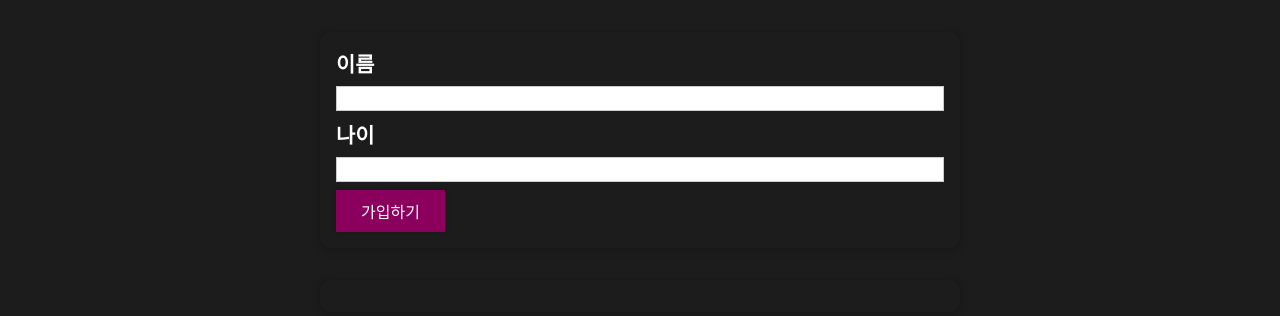
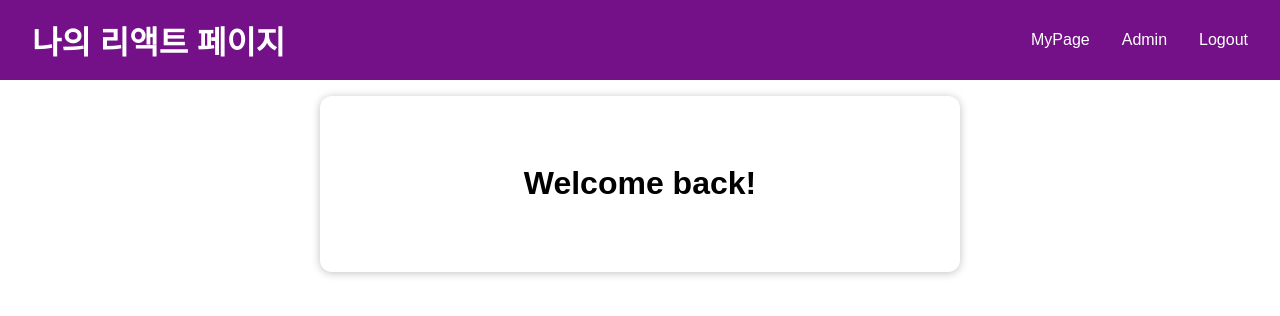
Before and after one commit to sedica3340/react-study-202406, a React (Create React App) app: page / in a window 1280 px wide. Shown: the top 316 px of the page. Built offline with nearby package versions, Linux system fonts and the light colour scheme.

Commit message:
뭔가 시작함

```diff
--- a/src/App.js
+++ b/src/App.js
@@ -1,29 +1,21 @@
-import React, { useRef, useState } from "react";
-import "./App.css";
-import AddUsers from "./components/Users/AddUsers";
-import UserList from "./components/Users/UserList";
+import React, { useRef, useState } from 'react';
+import './App.css';
+import MainHeader from './components/SideEffect/MainHeader';
+import Login from './components/SideEffect/Login';
+import Home from './components/SideEffect/Home';
+
 
 const App = () => {
-    const [userList, setUserList] = useState([]);
-    const count = useRef(1);
 
-    const addUserHandler = (user) => {
-        count.current++;
-
-        console.log('count: ', count.current);
-
-        console.log(user);
-        setUserList((prev) => [
-            ...prev,
-            { ...user, id: Math.random().toString() },
-        ]);
-    };
-    return (
-        <>
-            <AddUsers onAddUser={addUserHandler} />
-            <UserList users={userList} />
-        </>
-    );
+  return (
+    <>
+      <MainHeader />
+      <main>
+        <Home />
+        {/* <Login/> */}
+      </main>
+    </>
+  );
 };
 
 export default App;
--- /dev/null
+++ b/src/components/SideEffect/Home.js
@@ -0,0 +1,14 @@
+import React from 'react';
+
+import Card from '../UI/Card';
+import styles from './Home.module.css';
+
+const Home = () => {
+  return (
+    <Card className={styles.home}>
+      <h1>Welcome back!</h1>
+    </Card>
+  );
+};
+
+export default Home;
--- /dev/null
+++ b/src/components/SideEffect/Home.module.css
@@ -0,0 +1,7 @@
+.home {
+    width: 90%;
+    max-width: 40rem;
+    padding: 3rem;
+    margin: 2rem auto;
+    text-align: center;
+  }
--- /dev/null
+++ b/src/components/SideEffect/Login.js
@@ -0,0 +1,84 @@
+import React, { useState } from 'react';
+
+import Card from '../UI/Card';
+import styles from './Login.module.css';
+import Button from '../UI/Button';
+
+const Login = ({ onLogin }) => {
+  const [enteredEmail, setEnteredEmail] = useState('');
+  const [emailIsValid, setEmailIsValid] = useState();
+  const [enteredPassword, setEnteredPassword] = useState('');
+  const [passwordIsValid, setPasswordIsValid] = useState();
+  const [formIsValid, setFormIsValid] = useState(false);
+
+  const emailChangeHandler = (e) => {
+    setEnteredEmail(e.target.value);
+
+    setFormIsValid(
+      e.target.value.includes('@') && enteredPassword.trim().length > 6
+    );
+  };
+
+  const passwordChangeHandler = (e) => {
+    setEnteredPassword(e.target.value);
+
+    setFormIsValid(
+      e.target.value.trim().length > 6 && enteredEmail.includes('@')
+    );
+  };
+
+  const validateEmailHandler = () => {
+    setEmailIsValid(enteredEmail.includes('@'));
+  };
+
+  const validatePasswordHandler = () => {
+    setPasswordIsValid(enteredPassword.trim().length > 6);
+  };
+
+  const submitHandler = (e) => {
+    e.preventDefault();
+    onLogin(enteredEmail, enteredPassword);
+  };
+
+  return (
+    <Card className={styles.login}>
+      <form onSubmit={submitHandler}>
+        <div
+          className={`${styles.control} ${
+            emailIsValid === false ? styles.invalid : ''
+          }`}
+        >
+          <label htmlFor="email">E-Mail</label>
+          <input
+            type="email"
+            id="email"
+            value={enteredEmail}
+            onChange={emailChangeHandler}
+            onBlur={validateEmailHandler}
+          />
+        </div>
+        <div
+          className={`${styles.control} ${
+            passwordIsValid === false ? styles.invalid : ''
+          }`}
+        >
+          <label htmlFor="password">Password</label>
+          <input
+            type="password"
+            id="password"
+            value={enteredPassword}
+            onChange={passwordChangeHandler}
+            onBlur={validatePasswordHandler}
+          />
+        </div>
+        <div className={styles.actions}>
+          <Button type="submit" className={styles.btn} disabled={!formIsValid}>
+            Login
+          </Button>
+        </div>
+      </form>
+    </Card>
+  );
+};
+
+export default Login;
--- /dev/null
+++ b/src/components/SideEffect/Login.module.css
@@ -0,0 +1,56 @@
+.login {
+    width: 90%;
+    max-width: 40rem;
+    margin: 2rem auto;
+    padding: 2rem;
+  }
+
+  .control {
+    margin: 1rem 0;
+    display: flex;
+    align-items: stretch;
+    flex-direction: column;
+  }
+
+  .control label,
+  .control input {
+    display: block;
+  }
+
+  .control label {
+    font-weight: bold;
+    flex: 1;
+    color: #464646;
+    margin-bottom: 0.5rem;
+  }
+
+  .control input {
+    flex: 3;
+    font: inherit;
+    padding: 0.35rem 0.35rem;
+    border-radius: 6px;
+    border: 1px solid #ccc;
+  }
+
+  .control input:focus {
+    outline: none;
+    border-color: #4f005f;
+    background: #f6dbfc;
+  }
+
+  .control.invalid input {
+    border-color: red;
+    background: #fbdada;
+  }
+
+  .actions {
+    text-align: center;
+  }
+
+  @media (min-width: 768px) {
+    .control {
+      align-items: center;
+      flex-direction: row;
+    }
+
+  }
--- /dev/null
+++ b/src/components/SideEffect/MainHeader.js
@@ -0,0 +1,13 @@
+import React from "react";
+import styles from "./MainHeader.module.css";
+import Navigation from "./Navigation";
+const MainHeader = () => {
+    return (
+        <header className={styles["main-header"]}>
+            <h1>나의 리액트 페이지</h1>
+            <Navigation />
+        </header>
+    );
+};
+
+export default MainHeader;
--- /dev/null
+++ b/src/components/SideEffect/MainHeader.module.css
@@ -0,0 +1,16 @@
+.main-header {
+    position: fixed;
+    top: 0;
+    left: 0;
+    width: 100%;
+    height: 5rem;
+    display: flex;
+    justify-content: space-between;
+    align-items: center;
+    background: #741188;
+    padding: 0 2rem;
+  }
+
+  .main-header h1 {
+    color: white;
+  }
--- /dev/null
+++ b/src/components/SideEffect/Navigation.js
@@ -0,0 +1,23 @@
+import React from "react";
+import styles from "./Navigation.module.css";
+
+const Navigation = () => {
+    return <nav
+    className={styles.nav}>
+        <ul>
+            <li>
+                <a href="/">MyPage</a>
+            </li>
+
+            <li>
+                <a href="/">Admin</a>
+            </li>
+
+            <li>
+                <a href="/">Logout</a>
+            </li>
+        </ul>
+    </nav>;
+};
+
+export default Navigation;
--- /dev/null
+++ b/src/components/SideEffect/Navigation.module.css
@@ -0,0 +1,43 @@
+.nav ul {
+    list-style: none;
+    margin: 0;
+    padding: 0;
+    display: flex;
+    align-items: center;
+  }
+
+  .nav li {
+    margin: 0;
+    margin-left: 2rem;
+  }
+
+  .nav a {
+    text-decoration: none;
+    color: white;
+  }
+
+  .nav a:hover,
+  .nav a:active {
+    color: #f3cafb;
+  }
+
+  .nav button {
+    font: inherit;
+    background: #dd0db0;
+    border: 1px solid #dd0db0;
+    padding: 0.5rem 1.5rem;
+    color: white;
+    cursor: pointer;
+    box-shadow: 0 2px 4px rgba(0, 0, 0, 0.26);
+    border-radius: 20px;
+  }
+
+  .nav button:focus {
+    outline: none;
+  }
+
+  .nav button:hover,
+  .nav button:active {
+    color: #f3cafb;
+    box-shadow: 0 2px 10px rgba(0, 0, 0, 0.26);
+  }
--- a/src/components/UI/Button.module.css
+++ b/src/components/UI/Button.module.css
@@ -1,20 +1,30 @@
 .button {
   font: inherit;
-    padding: 0.5rem 1.5rem;
-    border: 1px solid #8b005d;
+  border: 1px solid #4f005f;
+  background: #4f005f;
   color: white;
-    background: #8b005d;
-    box-shadow: 0 0 4px rgba(0, 0, 0, 0.26);
+  padding: 0.75rem 3.5rem;
   cursor: pointer;
+  font-size: 1.15rem;
+  border-radius: 30px;
+}
+
+.button:hover,
+.button:active {
+  background: #741188;
+  border-color: #741188;
 }
 
 .button:focus {
   outline: none;
 }
 
-  .button:hover,
-  .button:active {
-    background: #ac0e77;
-    border-color: #ac0e77;
-    box-shadow: 0 0 8px rgba(0, 0, 0, 0.26);
+button:disabled,
+button:focus:disabled,
+button:hover:disabled,
+button:active:disabled {
+  background: #ccc;
+  border-color: #ccc;
+  color: #666666;
+  cursor: not-allowed;
 }
--- a/src/index.css
+++ b/src/index.css
@@ -8,5 +8,9 @@
 
 body {
   margin: 0;
-  background: #1c1c1c;
+  /* background: #1c1c1c; */
 }
+
+main {
+  margin-top: 6rem;
+}
```
Lines whose indentation alone changed are shown as unchanged.
